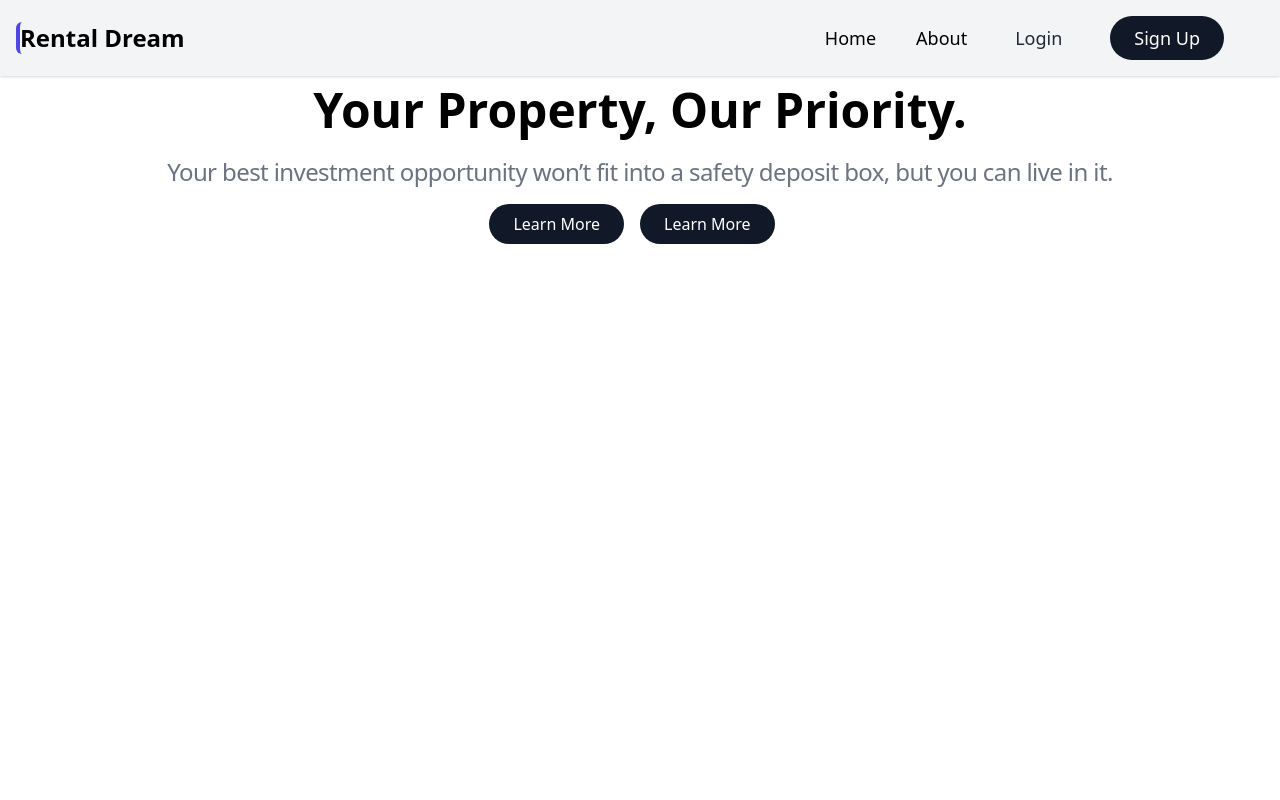
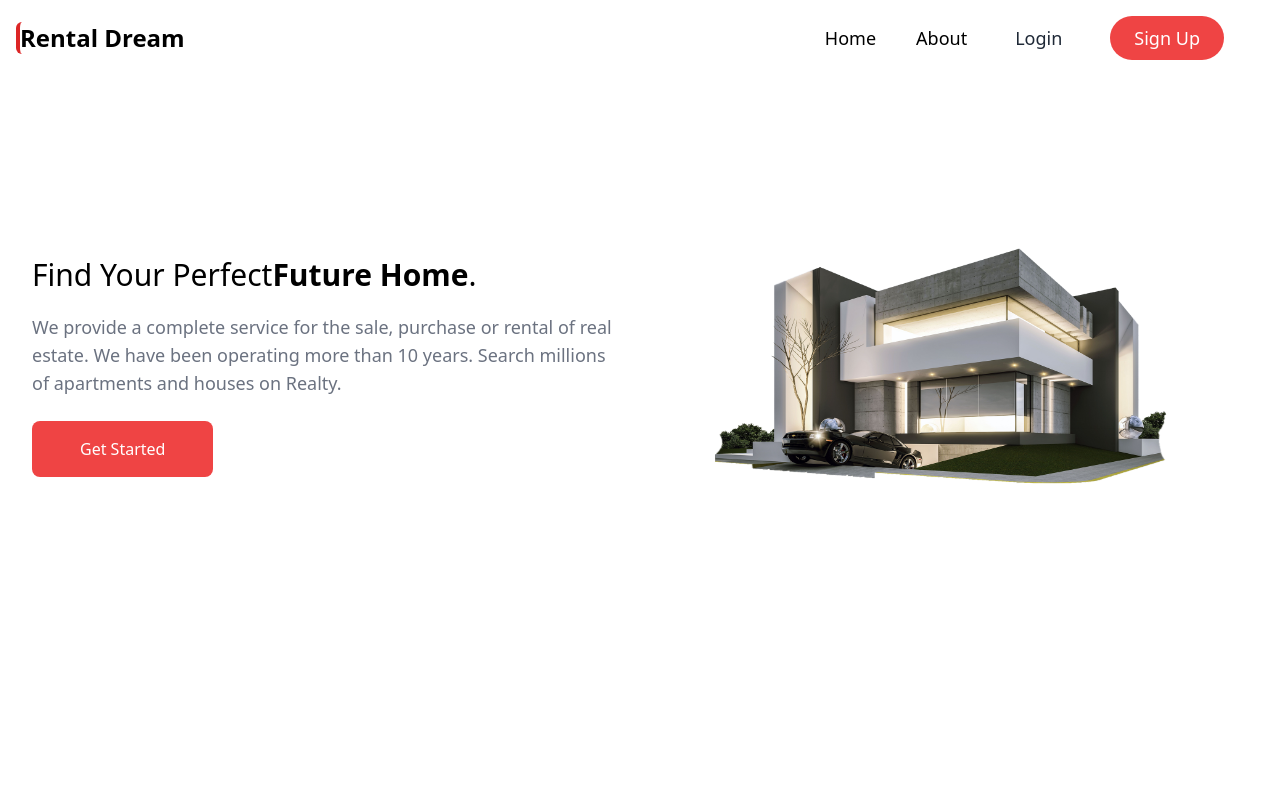
Before and after one commit to sfarid811/mern_stack, a React (Create React App) app in the folder client/: page / in a window 1280 px wide. Shown: the top 800 px of the page. Built offline with nearby package versions, Linux system fonts and the light colour scheme; no server answers.

Commit message:
BackgroundImg Fixed

```diff
--- a/client/src/components/Dropdown.js
+++ b/client/src/components/Dropdown.js
@@ -1,9 +1,9 @@
-import React, {Fragment} from 'react';
-import {NavLink} from 'react-router-dom';
+import React, { Fragment } from 'react';
+import { NavLink } from 'react-router-dom';
 import { useDispatch, useSelector } from 'react-redux';
 import { logout } from '../actions/userActions';
 
-const Dropdown = ({isOpen, toggle}) => {
+const Dropdown = ({ isOpen, toggle }) => {
     const dispatch = useDispatch();
 
 
@@ -17,7 +17,7 @@ const Dropdown = ({isOpen, toggle}) => {
         <div
             className={
                 isOpen
-            ? 'grid grid-rows-4 text-center items-center bg-gray-100 shadow-lg'
+                    ? 'my-24 grid grid-rows-4 text-center items-center'
                     : 'hidden'
             }
             onClick={toggle}>
--- a/client/src/components/LandingPage.js
+++ b/client/src/components/LandingPage.js
@@ -1,33 +1,34 @@
-import React , {useEffect, Fragment} from 'react';
+import React, { useEffect, Fragment } from 'react';
 import Aos from 'aos';
 import "aos/dist/aos.css";
 //import { ReactComponent as ReactLogo } from '../assets/landing.svg';
 import Features from './features/Features';
+import logo from '../assets/logo.png'
 const LandingPage = () => {
 
   useEffect(() => {
-    Aos.init({duration: 1000})
+    Aos.init({ duration: 1000 })
   }, [])
   return (
     <Fragment>
-         <div className="max-w-7xl mx-auto py-20 h-screen">
-      <div className="flex justify-center">
-        <div className="sm:w-full">
-          <h1 className="text-5xl font-bold leading-tight text-darken text-center sm:text-center" data-aos="fade-up">Your Property, Our Priority.</h1>
-          <p className="text-2xl text-gray-500 py-4 sm:px-4 tracking-tight md:px-4">Your best investment opportunity won’t fit into a safety deposit box, but you can live in it.</p>
-          <div className="flex justify-center">
-          <button className="mr-4 bg-gray-900 text-white rounded-full py-2 px-6 hover:bg-gray-700 xs:w-full sm:w-1/2">Learn More</button>
-          <button className="mr-4 bg-gray-900 text-white rounded-full py-2 px-6 hover:bg-gray-700 xs:w-full sm:w-1/2">Learn More</button>
+      <div className="max-w-7xl mx-auto my-36 h-1/2 p-8 rounded-lg md:my-32">
+        <div className="grid grid-cols-2 gap-8 lg:grid-cols-1">
+          <div className="flex flex-col justify-center items-start lg:order-last">
+            <h1 className="text-3xl font-medium text-black-600 leading-normal xl:px-4">Find Your Perfect
+              <strong>Future Home</strong>.</h1>
+            <p class="text-gray-500 mt-4 mb-6 xl:px-4 text-lg">We provide a complete service for the sale, purchase or rental of real estate. We have been operating more than 10 years. Search millions of apartments and houses on Realty.</p>
+            <button className="xl:m-4 block py-4 px-12 text-white rounded-lg bg-red-500 hover:bg-red-400 transition-all outline-none">Get Started</button>
+          </div>
+          <div className="xl:mx-4 h-full w-full">
+              <img src={logo} alt="" className="cursor-pointer"/>
+
           </div>
         </div>
 
-        {/* <div className=" w:1/2 sm:w-full">
-          <img src="https://images.unsplash.com/photo-1565625443865-2c41cdb647d2?ixid=MnwxMjA3fDB8MHxwaG90by1wYWdlfHx8fGVufDB8fHx8&ixlib=rb-1.2.1&auto=format&fit=crop&w=1170&q=80" alt="" className="object-contain h-96 sm:w-full mt-4" />
-        </div> */}
 
       </div>
-    </div>
-    <Features />
+      {/* <Features /> */}
+
     </Fragment>
 
   )
--- a/client/src/components/Navbar.js
+++ b/client/src/components/Navbar.js
@@ -39,7 +39,7 @@ const Navbar = ({ toggle }) => {
 
     let x = ['max-w-7xl mx-auto p-4'];
     if (scrolled) {
-        x.push('blur-sm');
+        x.push('blur-sm bg-gray-50 shadow');
     }
 
     const handleLogout = () => {
@@ -47,14 +47,14 @@ const Navbar = ({ toggle }) => {
 
     }
 
-
+//bg-app-background
     return (
 
-    <div className="shadow bg-gray-100 fixed w-full z-10 top-0">
+        <div className="fixed w-full z-10 top-0">
             <div className={x.join(" ")}>
                 <nav className="flex justify-between items-center">
                     <NavLink to="/" className="text-2xl font-semibold sm:py-4 capitalize border-l-4
-                border-indigo-600 rounded-md">rental dream</NavLink>
+                border-red-600 rounded-md">rental dream</NavLink>
                     <div className="flex justify-between items-center" onClick={toggle}>
                         <svg class="w-8 h-8 hidden md:block"
                             fill="none" stroke="currentColor" viewBox="0 0 24 24" xmlns="http://www.w3.org/2000/svg">
@@ -81,7 +81,7 @@ const Navbar = ({ toggle }) => {
                                 <NavLink to="/" className={`mr-10 text-lg font-medium`}>Home</NavLink>
                                 <NavLink to="/products" className={`mr-10 text-lg font-medium`}>About</NavLink>
                                 <NavLink to="/login" className={`mr-10 text-lg font-medium text-center text-gray-800 rounded-full px-2`}>Login</NavLink>
-                            <NavLink to="/register" className={`mr-10 text-lg font-medium bg-gray-900 hover:bg-gray-700 text-white rounded-full px-6 py-2`}>Sign Up</NavLink>
+                                <NavLink to="/register" className={`mr-10 text-lg font-medium bg-red-500 hover:bg-red-400 text-white rounded-full px-6 py-2`}>Sign Up</NavLink>
                             </Fragment>
                         )}
 
--- a/client/tailwind.config.js
+++ b/client/tailwind.config.js
@@ -9,7 +9,12 @@ module.exports = {
       'md': {'max': '767px'},
       'sm': {'max': '639px'},
       'xs': {'max': '450px'},
-    }
+    },
+    extend: {
+      backgroundImage: () => ({
+        'app-background': "url('./assets/test.jpg')",
+      })
+    },
   },
   variants : {
     backgroundBlendMode: ['hover', 'focus'],
```
Also changed, not shown: client/src/components/search/Search.js (+4 -4 lines), client/src/assets/house-304341.svg (added), client/src/assets/logo.png (added). Lines whose indentation alone changed are shown as unchanged.
